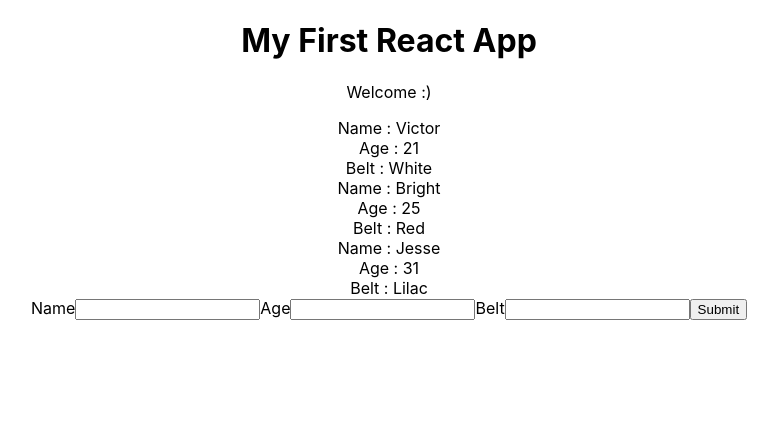
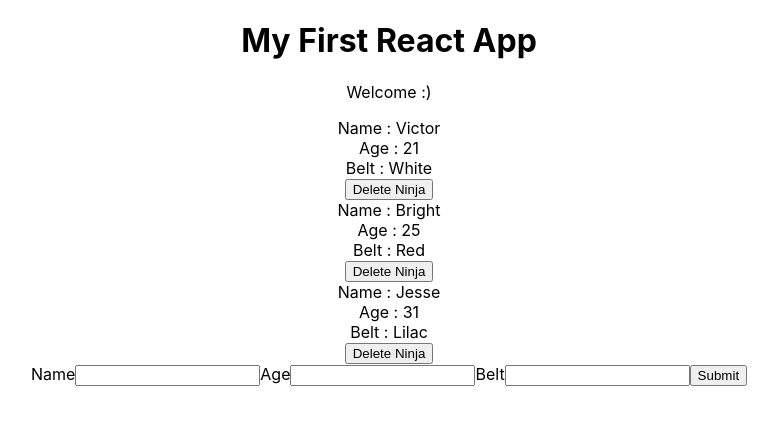
Before and after one commit to aiyeola/aiyeola-react, a React (Create React App) app: page / in a window 1280 px wide. Shown: the top 424 px of the page, without its empty margins (251-1029 px from the left). Built offline with nearby package versions, Linux system fonts and the light colour scheme.

Commit message:
added func as props to enable state change

```diff
--- a/src/AddNinja.js
+++ b/src/AddNinja.js
@@ -15,7 +15,7 @@
 
   handleSubmit = e => {
     e.preventDefault();
-    console.log(this.state);
+    this.props.addNinja(this.state)
   };
 
   render() {
--- a/src/App.js
+++ b/src/App.js
@@ -1,5 +1,7 @@
 import React, { Component } from "react";
 import Ninja from "./Ninjas";
+import AddNinja from "./AddNinja";
+
 import "./App.css";
 
 class App extends Component {
@@ -11,12 +13,30 @@
     ]
   };
 
+  addNinja = ninja => {
+    ninja.id = Math.random();
+    let ninjas = [...this.state.ninjas, ninja];
+    this.setState({
+      ninjas: ninjas
+    });
+  };
+
+  deleteNinja = id => {
+    let ninja = this.state.ninjas.filter(ninja => {
+      return ninja.id !== id;
+    });
+    this.setState({
+      ninjas: ninja
+    });
+  };
+
   render() {
     return (
       <div className="App">
         <h1>My First React App</h1>
         <p>Welcome :)</p>
-        <Ninja ninjas={this.state.ninjas} />
+        <Ninja deleteNinja={this.deleteNinja} ninjas={this.state.ninjas} />
+        <AddNinja addNinja={this.addNinja} />
       </div>
     );
   }
--- a/src/Ninjas.js
+++ b/src/Ninjas.js
@@ -1,7 +1,6 @@
 import React from "react";
-import AddNinja from "./AddNinja";
 
-const Ninjas = ({ ninjas }) => {
+const Ninjas = ({ ninjas, deleteNinja }) => {
   const ninjaList = ninjas.map(ninja => {
     if (ninja.age > 20) {
       return (
@@ -9,6 +8,7 @@
           <div>Name : {ninja.name}</div>
           <div>Age : {ninja.age}</div>
           <div>Belt : {ninja.belt}</div>
+          <button onClick={() => {deleteNinja(ninja.id)}}>Delete Ninja</button>
         </div>
       );
     } else {
@@ -16,12 +16,8 @@
     }
   });
 
-  return (
-    <div className="ninja-list">
-      {ninjaList}
-      <AddNinja />
-    </div>
-  );
+
+  return <div className="ninja-list">{ninjaList}</div>;
 };
 
 export default Ninjas;
```
